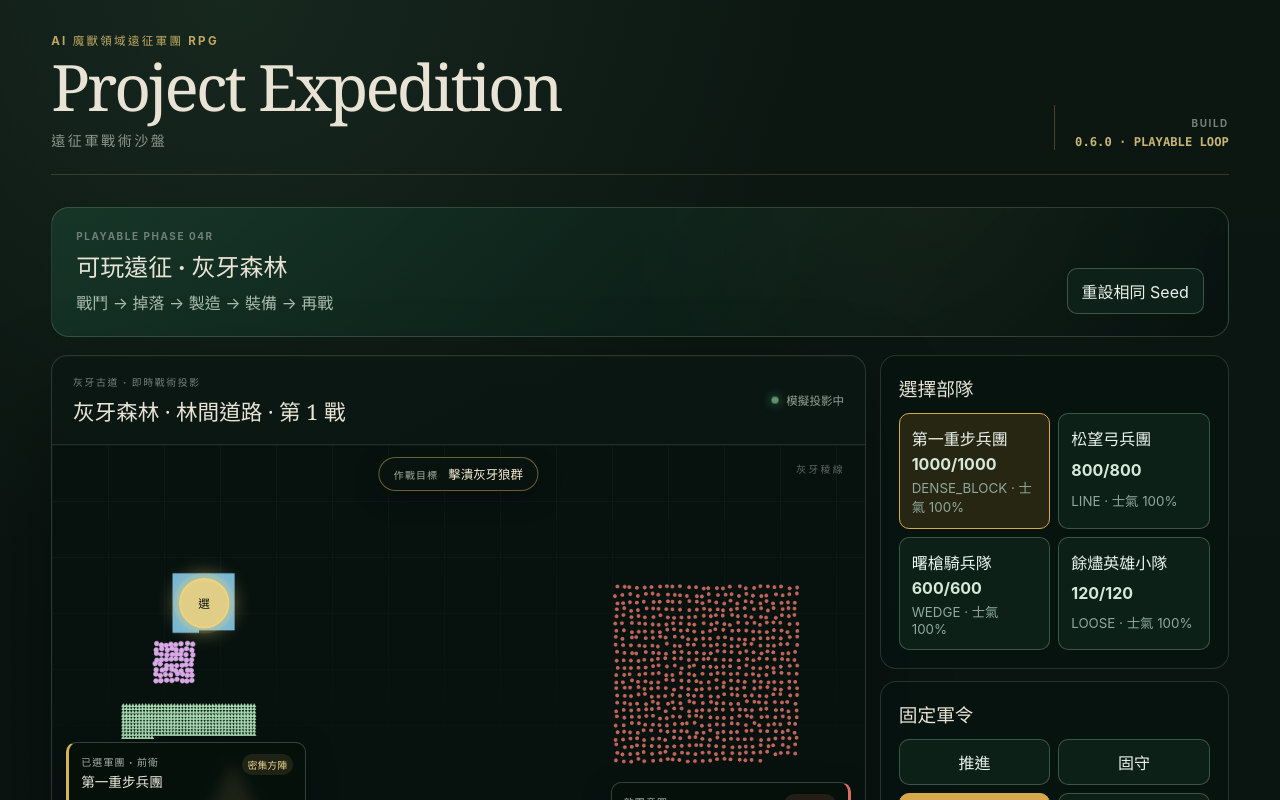
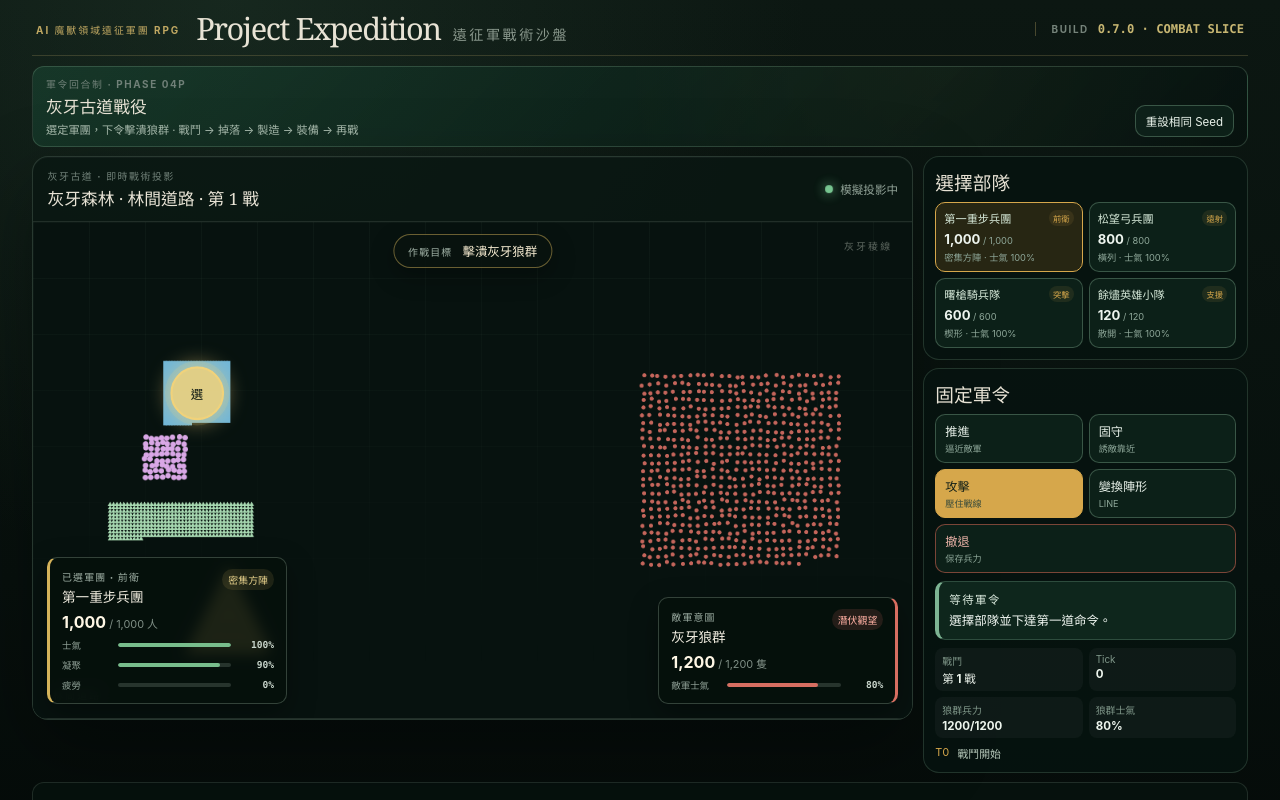
Before and after one commit to bless25min/sand, a React (Vite) app in the folder apps/web/: page / in a window 1280 px wide. Shown: the top 800 px of the page. Built offline with nearby package versions, Linux system fonts and the light colour scheme.

Commit message:
feat: focus the first viewport on battle

```diff
--- a/apps/web/src/App.tsx
+++ b/apps/web/src/App.tsx
@@ -11,27 +11,35 @@ export function App() {
   return (
     <main className="app-shell">
       <header className="command-header">
+        <div className="brand-lockup">
+          <p className="eyebrow">AI 魔獸領域遠征軍團 RPG</p>
           <div>
-          <p className="eyebrow">AI 魔獸領域遠征軍團 RPG</p>
             <h1>Project Expedition</h1>
             <p className="subtitle">遠征軍戰術沙盤</p>
           </div>
+        </div>
         <div className="build-badge">
           <span>BUILD</span>
-          <strong>0.6.0 · PLAYABLE LOOP</strong>
+          <strong>0.7.0 · COMBAT SLICE</strong>
         </div>
       </header>
 
       <PlayableExpedition />
 
+      <details className="developer-evidence">
+        <summary>
+          <span>開發驗證資料</span>
+          <small>規則閉環、裝備差異與轉職線</small>
+        </summary>
+        <div className="developer-evidence__content">
           <ExpeditionLoopPanel snapshot={MVP_LOOP} />
-
           <LegionGrowthPanel snapshot={LEGION_GROWTH} />
-
           <footer className="system-note">
             <span>RULE-DRIVEN PLAYABLE PROJECTION</span>
             PixiJS 只讀取即時狀態；固定軍令與戰鬥結果由 Simulation Core 決定。
           </footer>
+        </div>
+      </details>
     </main>
   );
 }
--- a/apps/web/src/game-session/CommandBar.tsx
+++ b/apps/web/src/game-session/CommandBar.tsx
@@ -13,25 +13,50 @@ function nextFormation(current: FormationType): FormationType {
 }
 
 export function CommandBar({ unit, onOrder }: CommandBarProps) {
+  const attackHint =
+    unit.unitType === 'ARCHER'
+      ? '射程內齊射'
+      : unit.unitType === 'CAVALRY'
+        ? '楔形衝鋒'
+        : unit.unitType === 'HERO_TEAM'
+          ? '英雄突襲'
+          : '壓住戰線';
+
   return (
     <div className="command-bar" role="group" aria-label="固定軍令">
-      <button type="button" onClick={() => onOrder('ADVANCE')}>
-        推進
+      <button type="button" aria-label="推進" onClick={() => onOrder('ADVANCE')}>
+        <strong>推進</strong>
+        <small>逼近敵軍</small>
       </button>
-      <button type="button" onClick={() => onOrder('HOLD')}>
-        固守
-      </button>
-      <button type="button" className="command-primary" onClick={() => onOrder('ATTACK')}>
-        攻擊
+      <button type="button" aria-label="固守" onClick={() => onOrder('HOLD')}>
+        <strong>固守</strong>
+        <small>誘敵靠近</small>
       </button>
       <button
         type="button"
+        aria-label="攻擊"
+        className="command-primary"
+        onClick={() => onOrder('ATTACK')}
+      >
+        <strong>攻擊</strong>
+        <small>{attackHint}</small>
+      </button>
+      <button
+        type="button"
+        aria-label="變換陣形"
         onClick={() => onOrder('CHANGE_FORMATION', nextFormation(unit.formation))}
       >
-        變換陣形
+        <strong>變換陣形</strong>
+        <small>{nextFormation(unit.formation)}</small>
       </button>
-      <button type="button" className="command-danger" onClick={() => onOrder('RETREAT')}>
-        撤退
+      <button
+        type="button"
+        aria-label="撤退"
+        className="command-danger"
+        onClick={() => onOrder('RETREAT')}
+      >
+        <strong>撤退</strong>
+        <small>保存兵力</small>
       </button>
     </div>
   );
--- a/apps/web/src/game-session/PlayableExpedition.tsx
+++ b/apps/web/src/game-session/PlayableExpedition.tsx
@@ -43,9 +43,9 @@ export function PlayableExpedition() {
     <section className="playable-expedition" data-testid="playable-expedition">
       <header className="playable-heading">
         <div>
-          <p className="section-kicker">PLAYABLE PHASE 04R</p>
-          <h2>可玩遠征 · 灰牙森林</h2>
-          <p>戰鬥 → 掉落 → 製造 → 裝備 → 再戰</p>
+          <p className="section-kicker">軍令回合制 · PHASE 04P</p>
+          <h2>灰牙古道戰役</h2>
+          <p>選定軍團，下令擊潰狼群 · 戰鬥 → 掉落 → 製造 → 裝備 → 再戰</p>
         </div>
         <button
           type="button"
--- a/apps/web/src/game-session/UnitRoster.tsx
+++ b/apps/web/src/game-session/UnitRoster.tsx
@@ -1,4 +1,6 @@
 import type { UnitState } from '@expedition/shared-types';
+
+import { formationLabel, roleLabel } from './tactical-labels';
 
 interface UnitRosterProps {
   readonly units: readonly UnitState[];
@@ -18,12 +20,16 @@ export function UnitRoster({ units, selectedUnitId, onSelect }: UnitRosterProps)
           key={unit.id}
           onClick={() => onSelect(unit.id)}
         >
-          <span>{unit.name}</span>
-          <strong>
-            {unit.troopCount}/{unit.initialTroopCount}
-          </strong>
+          <span className="unit-select__heading">
+            <strong>{unit.name}</strong>
+            <b>{roleLabel(unit.unitType)}</b>
+          </span>
+          <span className="unit-select__strength">
+            <strong>{unit.troopCount.toLocaleString()}</strong>
+            <small> / {unit.initialTroopCount.toLocaleString()}</small>
+          </span>
           <small>
-            {unit.formation} · 士氣 {Math.round(unit.morale * 100)}%
+            {formationLabel(unit.formation)} · 士氣 {Math.round(unit.morale * 100)}%
           </small>
           {unit.appearanceIds.includes('HORNPLATE_SHIELD') ? (
             <small className="unit-equipment">角甲重盾</small>
--- a/apps/web/src/game-session/create-battlefield-hud.ts
+++ b/apps/web/src/game-session/create-battlefield-hud.ts
@@ -1,37 +1,8 @@
-import type {
-  FormationType,
-  MonsterBehaviorState,
-  UnitState,
-  UnitType,
-} from '@expedition/shared-types';
+import type { MonsterBehaviorState, UnitState } from '@expedition/shared-types';
 import type { PlayableBattleState } from '@expedition/simulation-core';
 
 import type { CommandFeedback } from './create-command-feedback';
-
-const ROLE_LABELS: Readonly<Record<UnitType, string>> = {
-  HEAVY_INFANTRY: '前衛',
-  ARCHER: '遠射',
-  CAVALRY: '突擊',
-  HERO_TEAM: '支援',
-};
-
-const FORMATION_LABELS: Readonly<Record<FormationType, string>> = {
-  DENSE_BLOCK: '密集方陣',
-  LINE: '橫列',
-  COLUMN: '縱列',
-  LOOSE: '散開',
-  SQUARE: '方陣',
-  WEDGE: '楔形',
-};
-
-const INTENT_LABELS: Readonly<Record<MonsterBehaviorState, string>> = {
-  IDLE: '潛伏觀望',
-  HUNTING: '正面追獵',
-  ENCIRCLING: '迂迴包圍',
-  ENGAGED: '近身撕咬',
-  RETREATING: '脫離戰線',
-  ROUTING: '潰散逃亡',
-};
+import { formationLabel, intentLabel, roleLabel } from './tactical-labels';
 
 interface UnitHud {
   readonly id: string;
@@ -118,8 +89,8 @@ export function createBattlefieldHud(input: CreateBattlefieldHudInput): Battlefi
     selected: {
       id: unit.id,
       name: unit.name,
-      role: ROLE_LABELS[unit.unitType],
-      formation: FORMATION_LABELS[unit.formation],
+      role: roleLabel(unit.unitType),
+      formation: formationLabel(unit.formation),
       troops: unit.troopCount,
       initialTroops: unit.initialTroopCount,
       moralePercent: percent(unit.morale),
@@ -130,7 +101,7 @@ export function createBattlefieldHud(input: CreateBattlefieldHudInput): Battlefi
       id: monster.id,
       name: '灰牙狼群',
       intent: monster.behaviorState,
-      intentLabel: INTENT_LABELS[monster.behaviorState],
+      intentLabel: intentLabel(monster.behaviorState),
       troops: monster.troopCount,
       initialTroops: monster.initialTroopCount,
       moralePercent: percent(monster.morale),
--- a/apps/web/src/game-session/game-session.css
+++ b/apps/web/src/game-session/game-session.css
@@ -1,7 +1,7 @@
 .playable-expedition {
   display: grid;
-  gap: 18px;
-  margin-bottom: 28px;
+  gap: 9px;
+  margin-bottom: 9px;
 }
 
 .playable-heading {
@@ -9,9 +9,9 @@
   align-items: end;
   justify-content: space-between;
   gap: 24px;
-  padding: 22px 24px;
+  padding: 9px 13px;
   border: 1px solid rgba(145, 190, 158, 0.24);
-  border-radius: 18px;
+  border-radius: 12px;
   background:
     linear-gradient(135deg, rgba(27, 76, 55, 0.5), rgba(7, 18, 15, 0.9)),
     radial-gradient(circle at 75% 0%, rgba(214, 167, 75, 0.16), transparent 35%);
@@ -23,9 +23,15 @@
   margin: 0;
 }
 
+.playable-heading h2 {
+  font-family: Georgia, 'Noto Serif TC', serif;
+  font-size: 1.05rem;
+}
+
 .playable-heading > div > p:last-child {
-  margin: 7px 0 0;
+  margin: 3px 0 0;
   color: #aabdaf;
+  font-size: 0.7rem;
 }
 
 .reset-session,
@@ -61,20 +67,21 @@
 }
 
 .reset-session {
-  padding: 10px 14px;
+  padding: 7px 10px;
+  font-size: 0.72rem;
 }
 
 .unit-roster {
   display: grid;
   grid-template-columns: repeat(2, minmax(0, 1fr));
-  gap: 8px;
-  margin-top: 12px;
+  gap: 6px;
+  margin-top: 7px;
 }
 
 .unit-select {
   display: grid;
-  gap: 4px;
-  padding: 12px;
+  gap: 2px;
+  padding: 7px 8px;
   text-align: left;
 }
 
@@ -83,12 +90,37 @@
   background: rgba(80, 61, 24, 0.46);
 }
 
-.unit-select strong {
+.unit-select__heading {
+  display: flex;
+  align-items: center;
+  justify-content: space-between;
+  gap: 5px;
+}
+
+.unit-select__heading strong {
   color: #d6e9d9;
+  overflow: hidden;
+  font-size: 0.7rem;
+  text-overflow: ellipsis;
+  white-space: nowrap;
+}
+
+.unit-select__heading b {
+  padding: 2px 4px;
+  border-radius: 999px;
+  color: #d6a74b;
+  background: rgb(214 167 75 / 10%);
+  font-size: 0.52rem;
+}
+
+.unit-select__strength strong {
+  color: #edf4ee;
+  font-size: 0.82rem;
 }
 
 .unit-select small {
   color: #8fa89a;
+  font-size: 0.58rem;
 }
 
 .unit-select .unit-equipment {
@@ -99,14 +131,29 @@
 .command-bar {
   display: grid;
   grid-template-columns: repeat(2, minmax(0, 1fr));
-  gap: 8px;
-  margin: 12px 0;
+  gap: 6px;
+  margin: 7px 0;
 }
 
 .command-bar button,
 .progression-actions button {
   min-height: 44px;
-  padding: 10px 12px;
+  padding: 7px 9px;
+}
+
+.command-bar button {
+  display: grid;
+  gap: 1px;
+  text-align: left;
+}
+
+.command-bar button strong {
+  font-size: 0.76rem;
+}
+
+.command-bar button small {
+  color: #8fa89a;
+  font-size: 0.57rem;
 }
 
 .command-bar .command-primary {
@@ -115,7 +162,12 @@
   background: #d6a74b;
 }
 
+.command-bar .command-primary small {
+  color: #364a3b;
+}
+
 .command-bar .command-danger {
+  grid-column: 1 / -1;
   color: #efb5aa;
   border-color: rgba(216, 102, 83, 0.55);
 }
@@ -124,24 +176,25 @@
   display: grid;
   grid-template-columns: repeat(2, minmax(0, 1fr));
   gap: 6px;
-  margin: 0 0 12px;
+  margin: 0 0 7px;
 }
 
 .battle-readout dl > div {
-  padding: 8px 10px;
+  padding: 5px 7px;
   border-radius: 8px;
   background: rgba(255, 255, 255, 0.035);
 }
 
 .battle-readout dt {
   color: #81998b;
-  font-size: 0.75rem;
+  font-size: 0.62rem;
 }
 
 .battle-readout dd {
   margin: 2px 0 0;
   color: #edf5ed;
   font-weight: 700;
+  font-size: 0.72rem;
 }
 
 .battle-readout ol,
@@ -157,7 +210,7 @@
   display: flex;
   gap: 8px;
   color: #b8cabc;
-  font-size: 0.82rem;
+  font-size: 0.68rem;
 }
 
 .battle-readout li span {
--- a/apps/web/src/game-session/playable-layout.css
+++ b/apps/web/src/game-session/playable-layout.css
@@ -1,7 +1,7 @@
 .battle-cockpit {
   display: grid;
-  grid-template-columns: minmax(0, 1.75fr) minmax(20rem, 0.75fr);
-  gap: 14px;
+  grid-template-columns: minmax(0, 1.9fr) minmax(19rem, 0.7fr);
+  gap: 10px;
   align-items: start;
 }
 
@@ -13,7 +13,7 @@
   position: sticky;
   top: 12px;
   display: grid;
-  gap: 12px;
+  gap: 8px;
   min-width: 0;
   align-content: start;
 }
@@ -21,7 +21,7 @@
 .tactical-console > section,
 .playable-expedition > .progression-actions {
   min-width: 0;
-  padding: 18px;
+  padding: 11px;
   border: 1px solid rgba(145, 190, 158, 0.2);
   border-radius: 16px;
   background: rgba(7, 20, 16, 0.84);
@@ -30,8 +30,8 @@
 .command-feedback {
   display: grid;
   gap: 5px;
-  margin: 10px 0 12px;
-  padding: 12px;
+  margin: 8px 0;
+  padding: 9px 10px;
   border: 1px solid rgba(145, 190, 158, 0.25);
   border-left: 4px solid #7db493;
   border-radius: 10px;
@@ -48,7 +48,7 @@
 .command-feedback p {
   margin: 0;
   color: #f0f6f1;
-  font-size: 0.88rem;
+  font-size: 0.78rem;
   line-height: 1.45;
 }
 
--- /dev/null
+++ b/apps/web/src/game-session/tactical-labels.ts
@@ -0,0 +1,42 @@
+import type {
+  FormationType,
+  MonsterBehaviorState,
+  UnitType,
+} from '@expedition/shared-types';
+
+const ROLE_LABELS: Readonly<Record<UnitType, string>> = {
+  HEAVY_INFANTRY: '前衛',
+  ARCHER: '遠射',
+  CAVALRY: '突擊',
+  HERO_TEAM: '支援',
+};
+
+const FORMATION_LABELS: Readonly<Record<FormationType, string>> = {
+  DENSE_BLOCK: '密集方陣',
+  LINE: '橫列',
+  COLUMN: '縱列',
+  LOOSE: '散開',
+  SQUARE: '方陣',
+  WEDGE: '楔形',
+};
+
+const INTENT_LABELS: Readonly<Record<MonsterBehaviorState, string>> = {
+  IDLE: '潛伏觀望',
+  HUNTING: '正面追獵',
+  ENCIRCLING: '迂迴包圍',
+  ENGAGED: '近身撕咬',
+  RETREATING: '脫離戰線',
+  ROUTING: '潰散逃亡',
+};
+
+export function roleLabel(unitType: UnitType): string {
+  return ROLE_LABELS[unitType];
+}
+
+export function formationLabel(formation: FormationType): string {
+  return FORMATION_LABELS[formation];
+}
+
+export function intentLabel(intent: MonsterBehaviorState): string {
+  return INTENT_LABELS[intent];
+}
--- a/apps/web/src/styles.css
+++ b/apps/web/src/styles.css
@@ -27,15 +27,15 @@ body {
 
 .app-shell {
   min-height: 100vh;
-  width: min(100%, 1440px);
+  width: min(100%, 1500px);
   margin: 0 auto;
-  padding: 2rem clamp(1rem, 4vw, 4rem) 2.5rem;
+  padding: 0.75rem clamp(0.75rem, 2.5vw, 2.5rem) 1.5rem;
 }
 
 .eyebrow {
-  margin: 0 0 0.55rem;
+  margin: 0;
   color: #c0a862;
-  font-size: 0.72rem;
+  font-size: 0.62rem;
   font-weight: 700;
   letter-spacing: 0.2em;
   text-transform: uppercase;
@@ -44,14 +44,14 @@ body {
 h1 {
   margin: 0;
   font-family: Georgia, 'Noto Serif TC', serif;
-  font-size: clamp(2.15rem, 5vw, 4.8rem);
+  font-size: clamp(1.25rem, 2.4vw, 2rem);
   font-weight: 500;
   letter-spacing: -0.045em;
   line-height: 0.95;
 }
 
 .subtitle {
-  margin: 0.8rem 0 0;
+  margin: 0;
   color: #89978c;
   font-size: 0.88rem;
   letter-spacing: 0.18em;
@@ -59,18 +59,31 @@ h1 {
 
 .command-header {
   display: flex;
-  align-items: end;
+  align-items: center;
   justify-content: space-between;
   gap: 2rem;
-  margin-bottom: 2rem;
-  padding-bottom: 1.5rem;
+  margin-bottom: 0.65rem;
+  padding: 0.15rem 0.25rem 0.65rem;
   border-bottom: 1px solid rgb(185 164 101 / 24%);
 }
 
+.brand-lockup {
+  display: flex;
+  align-items: center;
+  gap: 1rem;
+}
+
+.brand-lockup > div {
+  display: flex;
+  align-items: baseline;
+  gap: 0.75rem;
+}
+
 .build-badge {
-  display: grid;
-  gap: 0.35rem;
-  padding: 0.75rem 0 0.1rem 1.25rem;
+  display: flex;
+  gap: 0.55rem;
+  align-items: baseline;
+  padding-left: 1rem;
   border-left: 1px solid rgb(185 164 101 / 35%);
   text-align: right;
 }
@@ -106,18 +119,18 @@ h1 {
   align-items: center;
   justify-content: space-between;
   gap: 1rem;
-  padding: 1.15rem 1.3rem;
+  padding: 0.7rem 0.9rem;
 }
 
 .section-kicker {
-  margin: 0 0 0.35rem;
+  margin: 0 0 0.18rem;
   color: #708078;
 }
 
 .battlefield-heading h2 {
   margin: 0;
   font-family: Georgia, 'Noto Serif TC', serif;
-  font-size: clamp(1.05rem, 2vw, 1.35rem);
+  font-size: clamp(0.9rem, 1.5vw, 1.05rem);
   font-weight: 500;
 }
 
@@ -458,6 +471,58 @@ h1 {
   color: #9c8c59;
 }
 
+.developer-evidence {
+  overflow: hidden;
+  border: 1px solid rgb(133 159 139 / 20%);
+  border-radius: 12px;
+  background: rgb(7 19 15 / 74%);
+}
+
+.developer-evidence > summary {
+  display: flex;
+  align-items: center;
+  gap: 0.75rem;
+  min-height: 42px;
+  padding: 0.65rem 0.9rem;
+  color: #b7c5ba;
+  cursor: pointer;
+  list-style: none;
+}
+
+.developer-evidence > summary::-webkit-details-marker {
+  display: none;
+}
+
+.developer-evidence > summary::before {
+  color: #d5b35a;
+  content: '＋';
+}
+
+.developer-evidence[open] > summary::before {
+  content: '−';
+}
+
+.developer-evidence > summary span {
+  font-size: 0.75rem;
+  font-weight: 800;
+}
+
+.developer-evidence > summary small {
+  color: #718078;
+  font-size: 0.65rem;
+}
+
+.developer-evidence > summary:focus-visible {
+  outline: 3px solid rgb(213 179 90 / 42%);
+  outline-offset: -3px;
+}
+
+.developer-evidence__content {
+  display: grid;
+  gap: 1rem;
+  padding: 0 0.9rem 0.9rem;
+}
+
 @keyframes live-pulse {
   50% {
     opacity: 0.45;
```
Also changed, not shown: 2 other files (tests, documents, lock files or other folders). Lines whose indentation alone changed are shown as unchanged.
